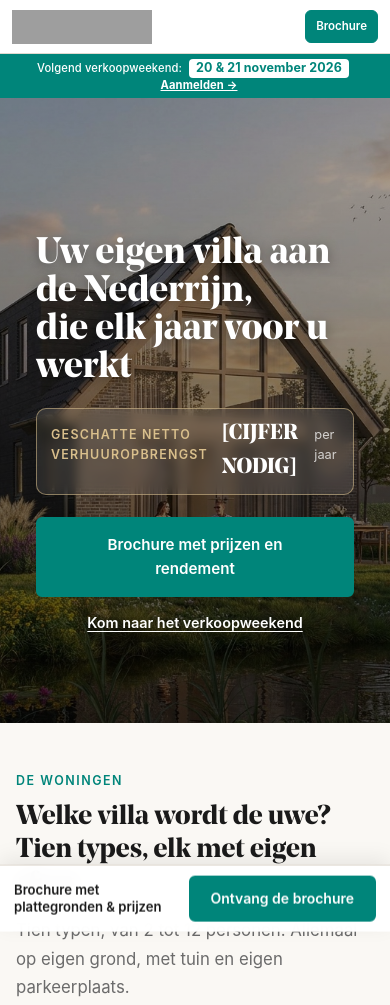
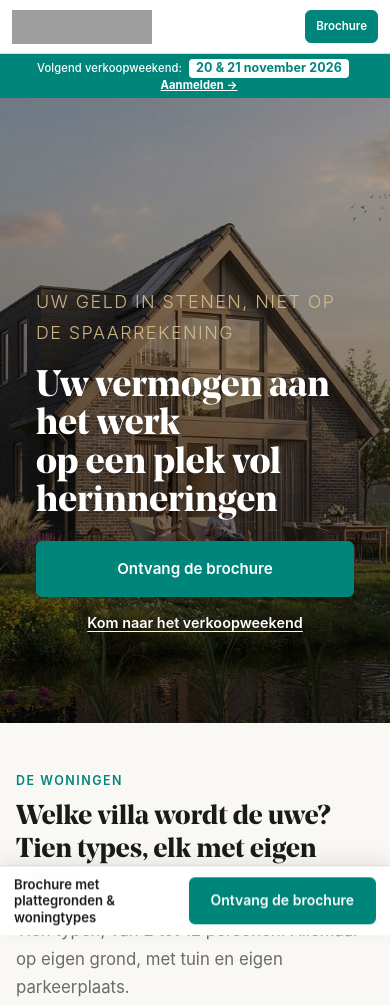
Before and after one commit to rubenkraan-droid/wielsche-dreef-landingpage, a plain HTML site: page ghl-rendement-first-preview.html in a window 390 px wide. Shown: the top 1005 px of the page. Drawn offline with Linux system fonts and the light colour scheme; grey boxes are pictures that could not be loaded.

Commit message:
Rendement-first zonder getal: kop 'vermogen aan het werk', gouden kicker op mobiel, geen prijs-overbelofte in brochure-CTA's
Co-Authored-By: Claude Opus 4.8 <noreply@anthropic.com>

```diff
--- a/ghl-rendement-first-preview.html
+++ b/ghl-rendement-first-preview.html
@@ -762,7 +762,8 @@
       .hero h1 { font-size: 2.3rem; line-height: 1.04; }
       .hero-prijs { padding: 8px 14px; }
       .hero-prijs .bedrag { font-size: 1.35rem; }
-      .hero p { display: none; }
+      .hero p:not(.hero-eyebrow) { display: none; }
+      .hero-eyebrow { background: none; padding: 0; color: var(--goud); font-size: 0.74rem; letter-spacing: 0.08em; margin-bottom: 12px; }
       /* Bouwstatus dupliceert de eyebrow "Grotendeels opgeleverd": weg op mobiel, scheelt hoogte boven de vouw. */
       .hero-bouwstatus { display: none; }
       .hero-ctas { flex-direction: column; gap: 10px; }
@@ -862,15 +863,9 @@
     <div class="hero-bg"></div>
     <div class="hero-content">
       <p class="hero-eyebrow">Uw geld in stenen, niet op de spaarrekening</p>
-      <h1>Uw eigen villa aan de Nederrijn,<br/>die elk jaar voor u werkt</h1>
-      <!-- CIJFER NODIG: vul hieronder de geschatte netto verhuuropbrengst per jaar in (bijv. &euro;12.500). Bron: Landal-verhuurprognose of het rekenvoorbeeld uit de brochure. Verwijder deze comment na invullen. -->
-      <div class="hero-prijs">
-        <span class="vanaf">Geschatte netto verhuuropbrengst</span>
-        <span class="bedrag">[CIJFER NODIG]</span>
-        <span class="btw">per jaar</span>
-      </div>
+      <h1>Uw vermogen aan het werk<br/>op een plek vol herinneringen</h1>
       <div class="hero-ctas">
-        <a href="#brochure" class="wd-btn wd-btn-primary">Brochure met prijzen en rendement</a>
+        <a href="#brochure" class="wd-btn wd-btn-primary">Ontvang de brochure</a>
         <a href="#aanmelden" class="wd-btn wd-btn-outline-white hero-sec-link">Kom naar het verkoopweekend</a>
       </div>
     </div>
@@ -1158,7 +1153,7 @@
       </div>
 
       <div class="woningen-foot">
-        <p>Wilt u alle tien typen, de plattegronden en de prijslijst naast elkaar? Dat staat in de brochure.</p>
+        <p>Wilt u alle tien typen en de plattegronden rustig naast elkaar bekijken? Dat staat in de brochure.</p>
         <a href="#brochure" class="wd-btn wd-btn-primary">Ontvang de brochure</a>
         <a href="#aanmelden" class="wd-btn wd-btn-outline">Kom naar het verkoopweekend</a>
       </div>
@@ -1241,12 +1236,10 @@
         </div>
 
         <div class="rendement-aside">
-          <!-- CIJFER NODIG: zelfde geschatte netto verhuuropbrengst per jaar als in de hero. Bron: Landal-verhuurprognose of rekenvoorbeeld brochure. Verwijder deze comment na invullen. -->
-          <p style="font-size:0.8rem;text-transform:uppercase;letter-spacing:0.1em;color:var(--teal-dark);font-weight:600;margin-bottom:4px;">Geschatte netto verhuuropbrengst</p>
-          <div style="font-family:'Noe Display',Georgia,serif;font-weight:700;font-size:2.6rem;color:var(--teal-dark);line-height:1;margin-bottom:8px;">[CIJFER NODIG]</div>
-          <p style="font-size:0.92rem;color:var(--text-muted);margin-bottom:18px;">per jaar, terwijl Landal alles regelt: marketing, boekingen en gastenservice.</p>
+          <h3>Geen gedoe, wel opbrengst</h3>
+          <p>Landal regelt alles, van marketing tot gastenservice. U deelt mee in de opbrengst.</p>
           <p>Geen verhuurstress, geen lege kalenders, geen facturen die u zelf uitstuurt.</p>
-          <a href="#brochure" class="wd-btn wd-btn-primary" style="margin-top:8px;">Brochure met rekenvoorbeeld</a>
+          <a href="#brochure" class="wd-btn wd-btn-primary" style="margin-top:8px;">Ontvang de brochure</a>
         </div>
       </div>
 
@@ -1509,7 +1502,7 @@
 
   <!-- == STICKY BROCHURE-BALK (mobiel) == -->
   <div class="sticky-bro" aria-hidden="false">
-    <span class="sticky-bro-tekst">Brochure met plattegronden &amp; prijzen</span>
+    <span class="sticky-bro-tekst">Brochure met plattegronden &amp; woningtypes</span>
     <a href="#brochure" class="wd-btn wd-btn-primary wd-btn-sm">Ontvang de brochure</a>
   </div>
 
```
Also changed, not shown: ghl-rendement-first.html (+9 -16 lines).
